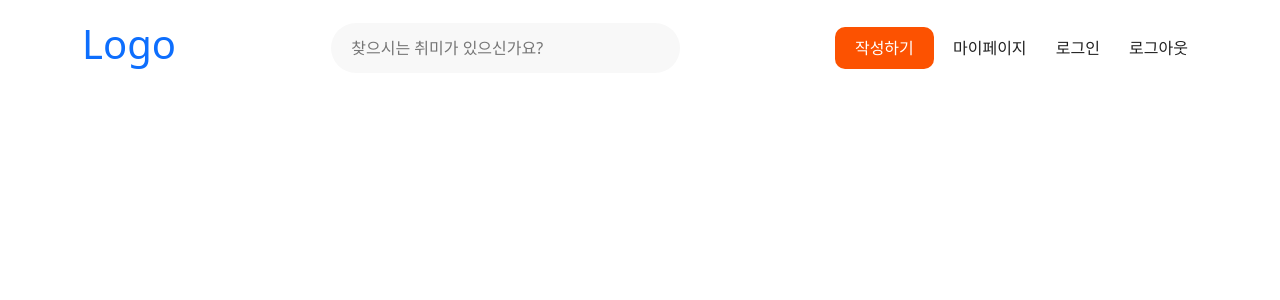
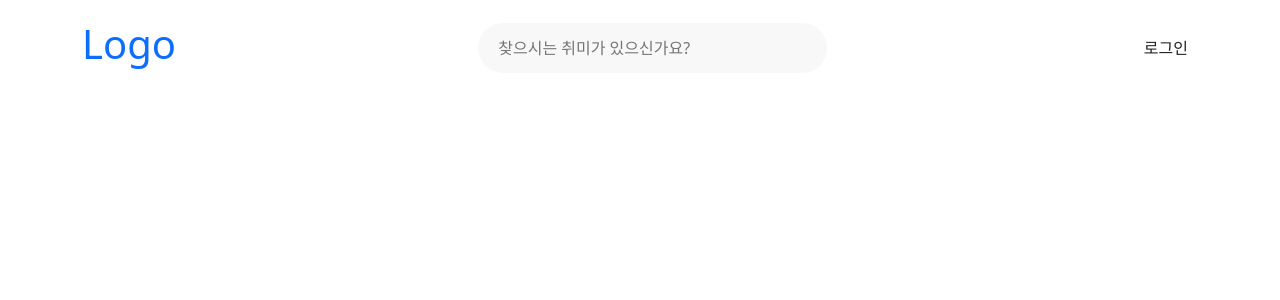
Before and after one commit to Jcurver/team_1_first_project, a Flask app: page / in a window 1280 px wide. Shown: the top 300 px of the page. Run offline with Flask 2, Linux system fonts and the light colour scheme; data that the repository does not hold is empty; some libraries are stand-ins or nearby versions.

Commit message:
로그인 상태에 따라 메인페이지 헤더 인터페이스 변경

```diff
--- a/app.py
+++ b/app.py
@@ -20,7 +20,16 @@ db = client.db_hanghae99_miniproject1
 @app.route('/')
 def mainpage():
     # 메인페이지 랜더링
-    return render_template('index.html')
+    mytoken = request.cookies.get('mytoken')
+    # 토큰이 있는 경우 (로그인 된 경우)
+    if (mytoken):
+        login_status = True
+        print("로그인 상태", "login_status", login_status)
+    else:
+        login_status = False
+        print("로그인 상태", "login_status", login_status)
+    return render_template('index.html', login_status=login_status)
+
 
 # 1/12일 추가 -Jhmael
 # 카드 리스트 불러오기
@@ -36,24 +45,33 @@ def listing():
         for post in classes:
             post["_id"] = str(post["_id"])
             post["count_heart"] = db.likes.count_documents({"post_id": post["_id"], "type": "heart"})
-            post["heart_by_me"] = bool(db.likes.find_one({"post_id": post["_id"], "type": "heart", "username": payload['username']}))
-            post["bookmark_by_me"] = bool(db.bookmarks.find_one({"post_id": post["_id"], "type": "bookmark", "username": payload['username']}))
+            post["heart_by_me"] = bool(
+                db.likes.find_one({"post_id": post["_id"], "type": "heart", "username": payload['username']}))
+            post["bookmark_by_me"] = bool(
+                db.bookmarks.find_one({"post_id": post["_id"], "type": "bookmark", "username": payload['username']}))
         # json값을 html에 전달
-        return jsonify({'result': 'success','msg':'성공!','classes': classes})
+        return jsonify({'result': 'success', 'msg': '성공!', 'classes': classes})
     except (jwt.ExpiredSignatureError, jwt.exceptions.DecodeError):
         classes = list(db.classes.find({}))
         print(classes)
         for post in classes:
             post["_id"] = str(post["_id"])
             post["count_heart"] = db.likes.count_documents({"post_id": post["_id"], "type": "heart"})
-        return jsonify({'result': 'success','msg':'성공!','classes': classes})
+        return jsonify({'result': 'success', 'msg': '성공!', 'classes': classes})
         # return redirect(url_for("home"))
-
 
 
 @app.route('/mypage')
 def mypage():
-    return render_template('mypage.html')
+    mytoken = request.cookies.get('mytoken')
+    # 토큰이 있는 경우 (로그인 된 경우)
+    if (mytoken):
+        login_status = True
+        print("로그인 상태", "login_status", login_status)
+    else:
+        login_status = False
+        print("로그인 상태", "login_status", login_status)
+    return render_template('mypage.html', login_status=login_status)
 
 
 # 1ㅡㅡㅡㅡㅡㅡㅡㅡㅡㅡㅡㅡㅡㅡㅡㅡㅡㅡㅡㅡㅡㅡㅡㅡㅡㅡㅡㅡㅡㅡㅡㅡㅡㅡㅡㅡㅡㅡㅡㅡ
@@ -212,16 +230,17 @@ def search_result():
     # 리턴
     return render_template('search.html', result=result, search_receive=search_receive).format(search_receive)
 
+
 # [좋아요 API]
 @app.route('/api/post/like', methods=['POST'])
 def likes():
     token_receive = request.cookies.get('mytoken')
     try:
         if token_receive:
-            print('found token',token_receive)
+            print('found token', token_receive)
             payload = jwt.decode(token_receive, SECRET_KEY, algorithms=['HS256'])
             user_info = db.users.find_one({"username": payload["username"]})
-            print('user_info',user_info)
+            print('user_info', user_info)
             post_id_receive = request.form["post_id_give"]
             type_receive = request.form["type_give"]
             action_receive = request.form["action_give"]
@@ -241,16 +260,17 @@ def likes():
     except (jwt.ExpiredSignatureError, jwt.exceptions.DecodeError):
         return redirect(url_for("/"))
 
+
 @app.route('/api/post/bookmark', methods=['POST'])
 # [북마크 API]
 def bookmarks():
     token_receive = request.cookies.get('mytoken')
     try:
         if token_receive:
-            print('found token',token_receive)
+            print('found token', token_receive)
             payload = jwt.decode(token_receive, SECRET_KEY, algorithms=['HS256'])
             user_info = db.users.find_one({"username": payload["username"]})
-            print('user_info',user_info)
+            print('user_info', user_info)
             post_id_receive = request.form["post_id_give"]
             type_receive = request.form["type_give"]
             action_receive = request.form["action_give"]
--- a/templates/index.html
+++ b/templates/index.html
@@ -2,31 +2,54 @@
 <html lang="en">
 
 <head>
-    <meta charset="UTF-8" />
-    <meta http-equiv="X-UA-Compatible" content="IE=edge" />
-    <meta name="viewport" content="width=device-width, initial-scale=1.0" />
+    <meta charset="UTF-8"/>
+    <meta http-equiv="X-UA-Compatible" content="IE=edge"/>
+    <meta name="viewport" content="width=device-width, initial-scale=1.0"/>
     <title>클래스202</title>
     <!-- css -->
-    <link rel="stylesheet" href="../static/css/style.css" />
-    <link rel="stylesheet" href="../static/css/jh_style.css" />
+    <link rel="stylesheet" href="../static/css/style.css"/>
+    <link rel="stylesheet" href="../static/css/jh_style.css"/>
 
     <!-- xeicon -->
-    <link rel="stylesheet" href="//cdn.jsdelivr.net/npm/xeicon@2.3.3/xeicon.min.css" />
+    <link rel="stylesheet" href="//cdn.jsdelivr.net/npm/xeicon@2.3.3/xeicon.min.css"/>
 
     <!-- bootstrap -->
     <script src="https://cdn.jsdelivr.net/npm/bootstrap@5.1.3/dist/js/bootstrap.bundle.min.js"
             integrity="sha384-ka7Sk0Gln4gmtz2MlQnikT1wXgYsOg+OMhuP+IlRH9sENBO0LRn5q+8nbTov4+1p"
             crossorigin="anonymous"></script>
     <link href="https://cdn.jsdelivr.net/npm/bootstrap@5.1.3/dist/css/bootstrap.min.css" rel="stylesheet"
-        integrity="sha384-1BmE4kWBq78iYhFldvKuhfTAU6auU8tT94WrHftjDbrCEXSU1oBoqyl2QvZ6jIW3" crossorigin="anonymous" />
+          integrity="sha384-1BmE4kWBq78iYhFldvKuhfTAU6auU8tT94WrHftjDbrCEXSU1oBoqyl2QvZ6jIW3" crossorigin="anonymous"/>
 
     <!-- jquery -->
     <script src="https://ajax.googleapis.com/ajax/libs/jquery/3.4.1/jquery.min.js"></script>
     <script src="https://cdnjs.cloudflare.com/ajax/libs/jquery-cookie/1.4.1/jquery.cookie.js"></script>
 
+    <style>
+        .is-hidden {
+            display: none !important;
+        }
+    </style>
+
+
     <!-- js -->
     <script>
+        let login_status = "{{ login_status }}"
+        console.log("로그인 상태", "login_status", login_status);
+
         $(document).ready(function () {
+            // 로그인 된 상태라면
+            if (login_status == "True") {
+                // '로그인'버튼에 is-hidden이라는 클래스를 추가한다
+                console.log("로그인 버튼 감추기");
+                $("#login_button").addClass("is-hidden");
+            }
+            // 로그인 안 된 상태라면
+            else {
+                console.log("작성하기, 마이페이지, 로그아웃 버튼 감추기");
+                $("#post_write_button").addClass("is-hidden");
+                $("#mypage_button").addClass("is-hidden");
+                $("#signout_button").addClass("is-hidden");
+            }
             get_posts()
         });
 
@@ -83,6 +106,8 @@
             })
         }
     </script>
+
+
 </head>
 
 <body>
@@ -91,30 +116,28 @@
         <header class="main-header">
             <div class="main-header-wrap">
                 <div class="main-header-container">
+                    {#          로고          #}
                     <a href="/">
                         <h1 class="logo">Logo</h1>
                     </a>
+                    {#          검색창          #}
                     <div class="header-search">
                         <form method="GET" action="/search">
                             <input type="text" id="hs-input" name="search_give" value=""
-                                    placeholder="찾으시는 취미가 있으신가요?" />
+                                   placeholder="찾으시는 취미가 있으신가요?"/>
                             <label for="hs-input"></label>
                             <button type="submit">
                                 <i class="xi-search"></i>
                             </button>
                         </form>
                     </div>
+                    {#          버튼들          #}
                     <div class="header-br">
-                            <a href="/post_write" class="btn01 is-hidden">작성하기</a>
-                            <a href="/mypage" class="btn02 is-hidden">마이페이지</a>
-                            <a href="/login" class="btn02" onclick="toggle_sign_up()">로그인</a>
-                            <a href="/" class="btn02" onclick="sign_out()">로그아웃</a>
+                        <a href="/post_write" class="btn01" id="post_write_button">작성하기</a>
+                        <a href="/mypage" class="btn02" id="mypage_button">마이페이지</a>
+                        <a href="/login" class="btn02" id="login_button">로그인</a>
+                        <a href="/" class="btn02" id="signout_button" onclick="sign_out()">로그아웃</a>
                     </div>
-                        <!-- <div class="header-br">
-                            <a href="/post_write" class="btn01">작성하기</a>
-                            <a href="/mypage" class="btn02">마이페이지</a>
-                            <a href="/login" class="btn02">로그인</a>
-                        </div> -->
                 </div>
             </div>
         </header>
```
Also changed, not shown: templates/mypage.html (+17 -10 lines). Lines whose indentation alone changed are shown as unchanged.
